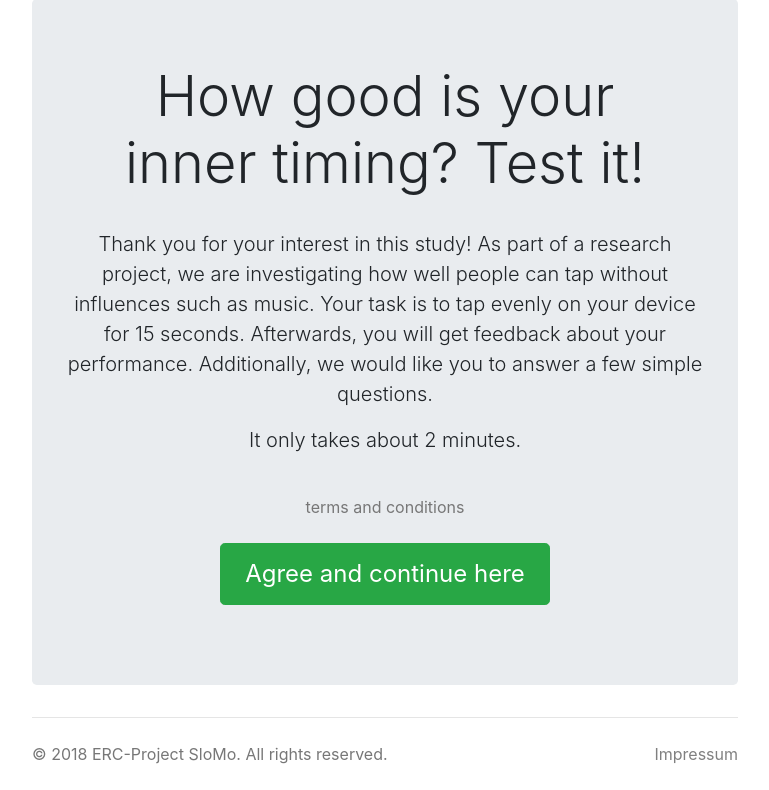
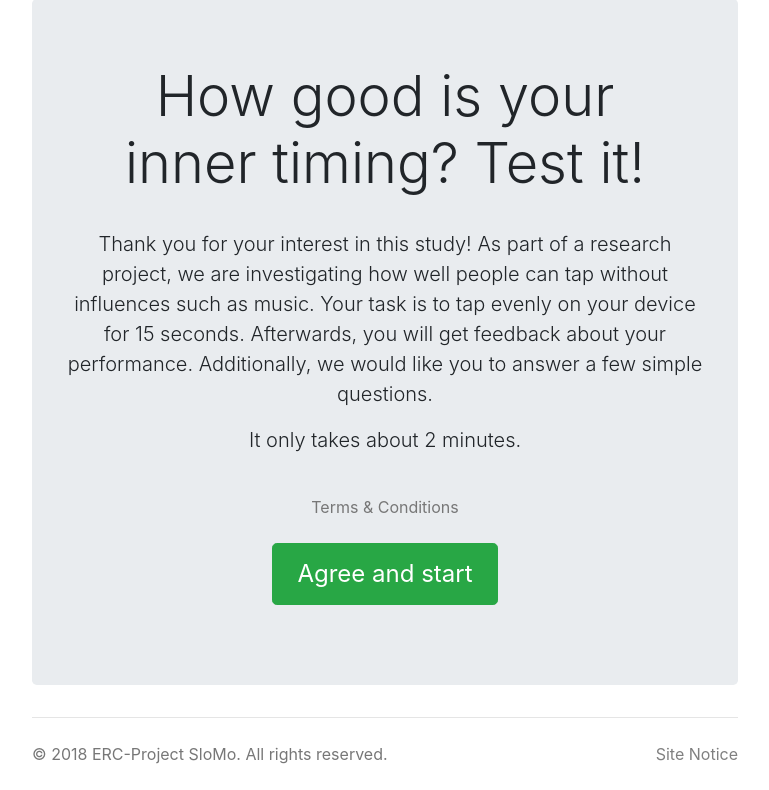
Before and after one commit to g-mac/slomo, a Node server app: page / in a window 1280 px wide. Shown: the part 122-912 px from the top of the page, without its empty margins (255-1024 px from the left). Run offline with Node 20, Linux system fonts and the light colour scheme; some libraries are stand-ins or nearby versions.

Commit message:
Some text changes as required by David

```diff
--- a/public/welcome.html
+++ b/public/welcome.html
@@ -37,11 +37,10 @@
 <!--</div>-->
 
 <br>
-<a href="" data-toggle="modal" data-target="#exampleModal"><font color="#777777" size="3">terms and
-    conditions</font></a>
+<a href="" data-toggle="modal" data-target="#exampleModal"><font color="#777777" size="3">Terms & Conditions</font></a>
 <br>
 <br>
-<p><a class="btn btn-lg btn-success btn-simon" href="#" role="button" onclick="onContinue()">Agree and continue here</a>
+<p><a class="btn btn-lg btn-success btn-simon" href="#" role="button" onclick="onContinue()">Agree and start</a>
 </p>
 
 
--- a/views/main.html
+++ b/views/main.html
@@ -67,7 +67,7 @@
                 </button>
             </div>
             <div class="modal-body">
-                By clicking on “Agree and start”, you agree to take part in this research. You can withdraw from the
+                By clicking on “Agree and start”, you agree to take part in this study. You can withdraw from the
                 study at any time. No data will be stored that can identify you. However, you will be asked to answer
                 some general questions about yourself that will be aggregated and analysed together with the data of
                 many other participants. In case you are unsure about the study, please contact us at
@@ -87,7 +87,7 @@
     <div class="modal-dialog" role="document">
         <div class="modal-content">
             <div class="modal-header">
-                <h5 class="modal-title" id="impressumModalLabel">Impressum - Legal notice</h5>
+                <h5 class="modal-title" id="impressumModalLabel">Site Notice</h5>
                 <button type="button" class="close" data-dismiss="modal" aria-label="Close">
                     <span aria-hidden="true">&times;</span>
                 </button>
@@ -188,7 +188,7 @@
 
     <footer class="footer">
         &copy; 2018 ERC-Project SloMo. All rights reserved.
-        <a href="" data-toggle="modal" data-target="#impressumModal" style="float: right; color: grey">Impressum</a>
+        <a href="" data-toggle="modal" data-target="#impressumModal" style="float: right; color: grey">Site Notice</a>
     </footer>
 
 </div> <!-- /container -->
```
